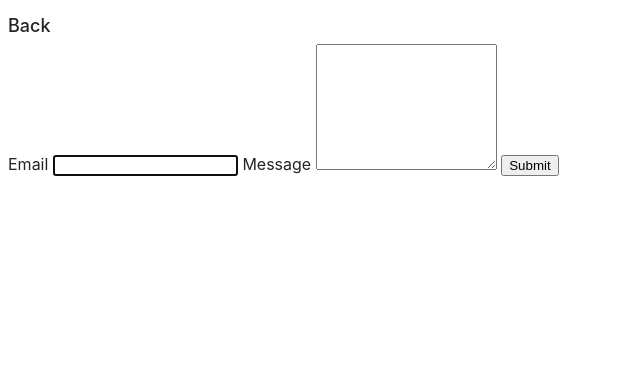
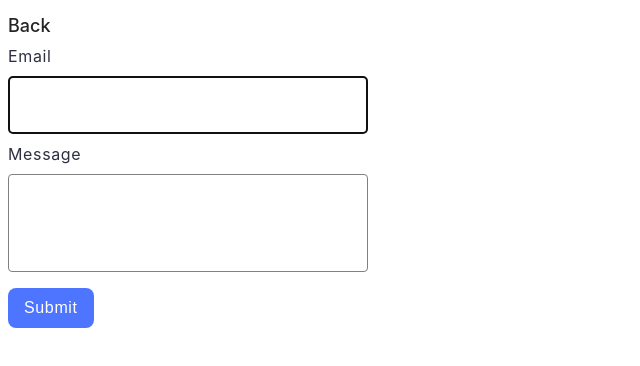
Before and after one commit to volodymyrshkimba/goit-js-hw-09, a website built with Vite: page src/2-form.html in a window 1280 px wide. Shown: the whole page, without its empty margins (0-640 px from the left). Built offline with nearby package versions, Linux system fonts and the light colour scheme.

Commit message:
first check

```diff
--- a/src/css/styles.css
+++ b/src/css/styles.css
@@ -50,3 +50,63 @@
 .gallery li:hover {
   transform: scale(1.03);
 }
+
+.feedback-form {
+  max-width: 360px;
+}
+
+.feedback-form label {
+  display: flex;
+  flex-direction: column;
+  letter-spacing: 0.04em;
+  color: #2e2f42;
+}
+
+.feedback-form label:not(:last-of-type) {
+  margin-bottom: 8px;
+}
+
+.feedback-form input,
+.feedback-form textarea {
+  margin-top: 8px;
+  padding: 8px 16px;
+  font-size: 16px;
+  color: #2e2f42;
+  border: 1px solid #808080;
+  border-radius: 4px;
+}
+
+.feedback-form input:hover,
+.feedback-form textarea:hover,
+.feedback-form input:focus,
+.feedback-form textarea:focus {
+  border: 1px solid #000;
+}
+
+.feedback-form input {
+  height: 40px;
+  letter-spacing: 0.04em;
+}
+
+.feedback-form textarea {
+  height: 80px;
+  resize: none;
+}
+
+button {
+  border: none;
+  margin-top: 16px;
+  font-weight: 500;
+  font-size: 16px;
+  line-height: 1.5;
+  letter-spacing: 0.04em;
+  color: #fff;
+  border-radius: 8px;
+  padding: 8px 16px;
+  background-color: #4e75ff;
+}
+
+button:hover,
+button:focus {
+  background-color: #6c8cff;
+}
--- a/src/js/2-form.js
+++ b/src/js/2-form.js
@@ -12,7 +12,7 @@ formEl.elements.email.value = formData.email;
 formEl.elements.message.value = formData.message;
 }
 
-const onFormElInput = event => {
+const onFormElInput = () => {
 	formData.email = formEl.elements.email.value.trim();
 	formData.message = formEl.elements.message.value.trim();
    localStorage.setItem(key, JSON.stringify(formData));
```
